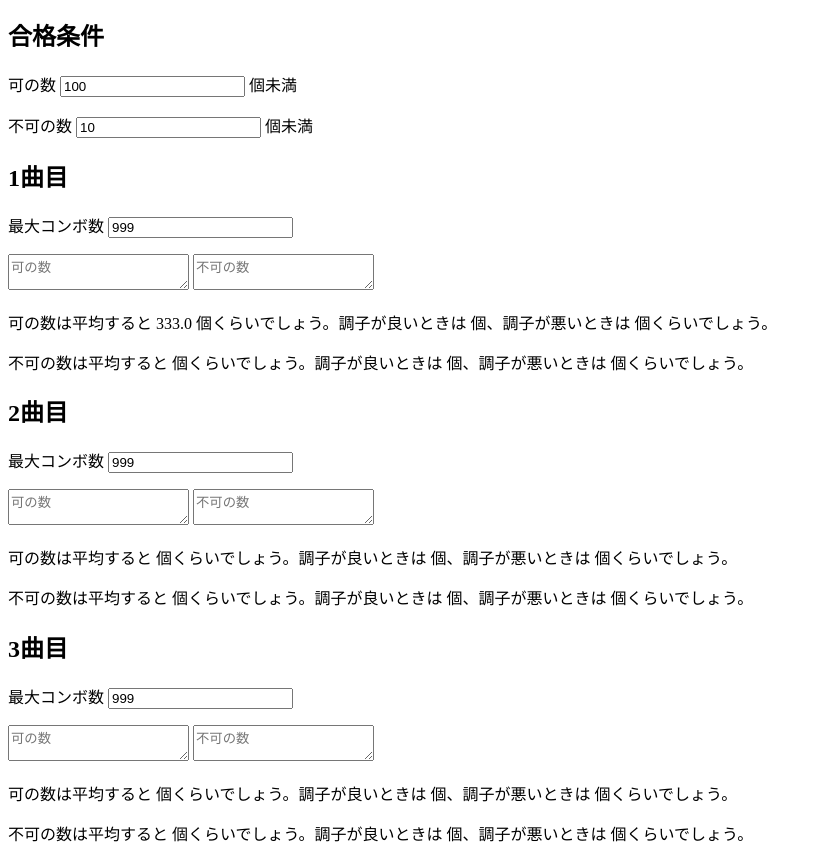
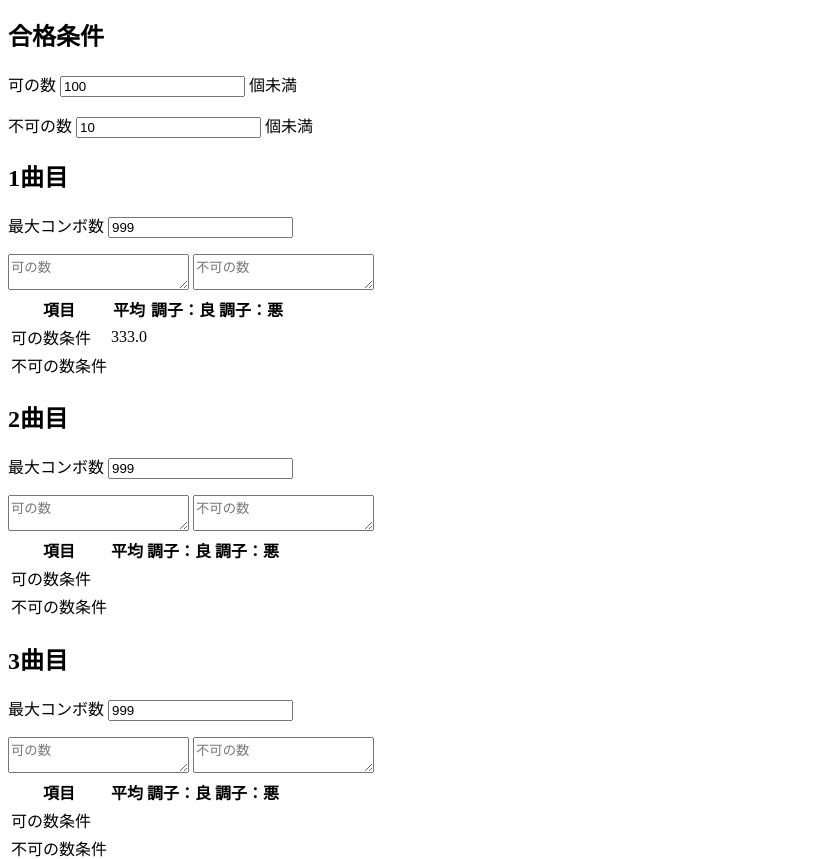
Before and after one commit to UltraSoundUS/taiko-dan-probability, a plain HTML site: page index.html in a window 1280 px wide. Shown: the part 116-975 px from the top of the page, without its empty margins (0-822 px from the left). Drawn offline with Linux system fonts and the light colour scheme; a script that the page names is missing.

Commit message:
:+1: 結果を表に変更

```diff
--- a/index.html
+++ b/index.html
@@ -32,33 +32,78 @@
         <p>最大コンボ数 <input type="number" id="1st-max-combos" value="999"></p>
         <textarea id="1st-good-data" placeholder="可の数"></textarea>
         <textarea id="1st-bad-data" placeholder="不可の数"></textarea>
-        <p>可の数は平均すると <span id="1st-good-mean"></span> 個くらいでしょう。調子が良いときは <span id="1st-good-lower"></span> 個、調子が悪いときは
-            <span id="1st-good-upper"></span> 個くらいでしょう。
-        </p>
-        <p>不可の数は平均すると <span id="1st-bad-mean"></span> 個くらいでしょう。調子が良いときは <span id="1st-bad-lower"></span> 個、調子が悪いときは
-            <span id="1st-bad-upper"></span> 個くらいでしょう。
+        <table>
+            <tr>
+                <th>項目</th>
+                <th>平均</th>
+                <th>調子：良</th>
+                <th>調子：悪</th>
+            </tr>
+            <tr>
+                <td>可の数条件</td>
+                <td><span id="1st-good-mean"></span></td>
+                <td><span id="1st-good-lower"></span></td>
+                <td><span id="1st-good-upper"></span></td>
+            </tr>
+            <tr>
+                <td>不可の数条件</td>
+                <td><span id="1st-bad-mean"></span></td>
+                <td><span id="1st-bad-lower"></span></td>
+                <td><span id="1st-bad-upper"></span></td>
+            </tr>
+        </table>
     </div>
     <div id="2nd-result">
         <h2>2曲目</h2>
         <p>最大コンボ数 <input type="number" id="2nd-max-combos" value="999"></p>
         <textarea id="2nd-good-data" placeholder="可の数"></textarea>
         <textarea id="2nd-bad-data" placeholder="不可の数"></textarea>
-        <p>可の数は平均すると <span id="2nd-good-mean"></span> 個くらいでしょう。調子が良いときは <span id="2nd-good-lower"></span> 個、調子が悪いときは
-            <span id="2nd-good-upper"></span> 個くらいでしょう。
-        </p>
-        <p>不可の数は平均すると <span id="2nd-bad-mean"></span> 個くらいでしょう。調子が良いときは <span id="2nd-bad-lower"></span> 個、調子が悪いときは
-            <span id="2nd-bad-upper"></span> 個くらいでしょう。
+        <table>
+            <tr>
+                <th>項目</th>
+                <th>平均</th>
+                <th>調子：良</th>
+                <th>調子：悪</th>
+            </tr>
+            <tr>
+                <td>可の数条件</td>
+                <td><span id="2nd-good-mean"></span></td>
+                <td><span id="2nd-good-lower"></span></td>
+                <td><span id="2nd-good-upper"></span></td>
+            </tr>
+            <tr>
+                <td>不可の数条件</td>
+                <td><span id="2nd-bad-mean"></span></td>
+                <td><span id="2nd-bad-lower"></span></td>
+                <td><span id="2nd-bad-upper"></span></td>
+            </tr>
+        </table>
     </div>
     <div id="3rd-result">
         <h2>3曲目</h2>
         <p>最大コンボ数 <input type="number" id="3rd-max-combos" value="999"></p>
         <textarea id="3rd-good-data" placeholder="可の数"></textarea>
         <textarea id="3rd-bad-data" placeholder="不可の数"></textarea>
-        <p>可の数は平均すると <span id="3rd-good-mean"></span> 個くらいでしょう。調子が良いときは <span id="3rd-good-lower"></span> 個、調子が悪いときは
-            <span id="3rd-good-upper"></span> 個くらいでしょう。
-        </p>
-        <p>不可の数は平均すると <span id="3rd-bad-mean"></span> 個くらいでしょう。調子が良いときは <span id="3rd-bad-lower"></span> 個、調子が悪いときは
-            <span id="3rd-bad-upper"></span> 個くらいでしょう。
+        <table>
+            <tr>
+                <th>項目</th>
+                <th>平均</th>
+                <th>調子：良</th>
+                <th>調子：悪</th>
+            </tr>
+            <tr>
+                <td>可の数条件</td>
+                <td><span id="3rd-good-mean"></span></td>
+                <td><span id="3rd-good-lower"></span></td>
+                <td><span id="3rd-good-upper"></span></td>
+            </tr>
+            <tr>
+                <td>不可の数条件</td>
+                <td><span id="3rd-bad-mean"></span></td>
+                <td><span id="3rd-bad-lower"></span></td>
+                <td><span id="3rd-bad-upper"></span></td>
+            </tr>
+        </table>
     </div>
     <div id="total-result">
         <h2>合計</h2>
```
